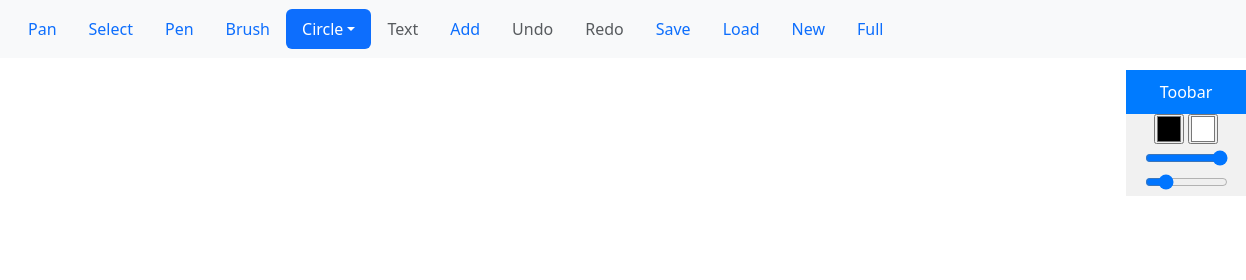
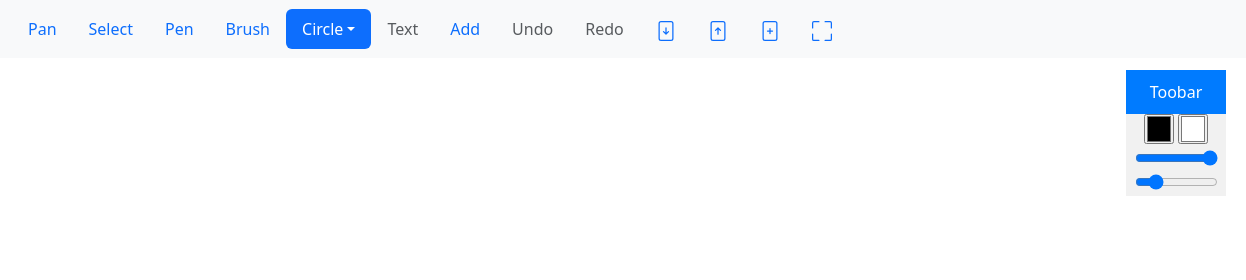
Before and after one commit to Achiria/drawapp, a website: page index.html in a window 1280 px wide. Shown: the top 280 px of the page, 34-1280 px from the left. Drawn offline with Linux system fonts and the light colour scheme.

Commit message:
icons for some buttons, try to improve panning stuttering

```diff
--- a/css/index.css
+++ b/css/index.css
@@ -16,6 +16,7 @@ canvas[resize] {
     z-index: 9;
     background-color: #f1f1f1;
     text-align: center;
+    width: 100px;
 }
 
 #toolbarheader {
--- a/index.html
+++ b/index.html
@@ -67,16 +67,44 @@
           <a id="redo-button" class="nav-link disabled" href="#" onclick="redoAction()">Redo</a>
       </li>
       <li class="nav-item">
-        <a id="save-button" class="nav-link" href="#" onclick="saveCanvas()">Save</a>
+        <span class="d-inline-block" tabindex="0" data-toggle="tooltip" title="Save">
+          <a id="save-button" class="nav-link" href="#" onclick="saveCanvas()">
+            <svg xmlns="http://www.w3.org/2000/svg" width="20" height="20" fill="currentColor" class="bi bi-file-arrow-down" viewBox="0 0 16 16">
+              <path d="M8 5a.5.5 0 0 1 .5.5v3.793l1.146-1.147a.5.5 0 0 1 .708.708l-2 2a.5.5 0 0 1-.708 0l-2-2a.5.5 0 1 1 .708-.708L7.5 9.293V5.5A.5.5 0 0 1 8 5"/>
+              <path d="M4 0a2 2 0 0 0-2 2v12a2 2 0 0 0 2 2h8a2 2 0 0 0 2-2V2a2 2 0 0 0-2-2zm0 1h8a1 1 0 0 1 1 1v12a1 1 0 0 1-1 1H4a1 1 0 0 1-1-1V2a1 1 0 0 1 1-1"/>
+            </svg>
+          </a>
+        </span>
       </li>
       <li class="nav-item">
-          <a id="load-button" class="nav-link" href="#" onclick="loadCanvas()">Load</a>
+        <span class="d-inline-block" tabindex="0" data-toggle="tooltip" title="Load">
+          <a id="load-button" class="nav-link" href="#" onclick="loadCanvas()">
+            <svg xmlns="http://www.w3.org/2000/svg" width="20" height="20" fill="currentColor" class="bi bi-file-arrow-up" viewBox="0 0 16 16">
+              <path d="M8 11a.5.5 0 0 0 .5-.5V6.707l1.146 1.147a.5.5 0 0 0 .708-.708l-2-2a.5.5 0 0 0-.708 0l-2 2a.5.5 0 1 0 .708.708L7.5 6.707V10.5a.5.5 0 0 0 .5.5"/>
+              <path d="M4 0a2 2 0 0 0-2 2v12a2 2 0 0 0 2 2h8a2 2 0 0 0 2-2V2a2 2 0 0 0-2-2zm0 1h8a1 1 0 0 1 1 1v12a1 1 0 0 1-1 1H4a1 1 0 0 1-1-1V2a1 1 0 0 1 1-1"/>
+            </svg>
+          </a>
+        </span>
       </li>
       <li class="nav-item">
-        <a id="new-button" class="nav-link" href="#" onclick="newCanvas()">New</a>
+        <span class="d-inline-block" tabindex="0" data-toggle="tooltip" title="New">
+          <a id="new-button" class="nav-link" href="#" onclick="newCanvas()">
+            <svg xmlns="http://www.w3.org/2000/svg" width="20" height="20" fill="currentColor" class="bi bi-file-plus" viewBox="0 0 16 16">
+              <path d="M8.5 6a.5.5 0 0 0-1 0v1.5H6a.5.5 0 0 0 0 1h1.5V10a.5.5 0 0 0 1 0V8.5H10a.5.5 0 0 0 0-1H8.5z"/>
+              <path d="M2 2a2 2 0 0 1 2-2h8a2 2 0 0 1 2 2v12a2 2 0 0 1-2 2H4a2 2 0 0 1-2-2zm10-1H4a1 1 0 0 0-1 1v12a1 1 0 0 0 1 1h8a1 1 0 0 0 1-1V2a1 1 0 0 0-1-1"/>
+            </svg>
+          </a>
+        </span>
       </li>
       <li class="nav-item">
-        <a id="new-button" class="nav-link" href="#" onclick="toggleFullScreen()">Full</a>
+        <!-- <a id="new-button" class="nav-link" href="#" onclick="toggleFullScreen()">Full</a> -->
+        <span class="d-inline-block" tabindex="0" data-toggle="tooltip" title="Fullscreen">
+        <a id="new-button" class="nav-link" href="#" onclick="toggleFullScreen()">
+          <svg xmlns="http://www.w3.org/2000/svg" width="20" height="20" fill="currentColor" class="bi bi-fullscreen" viewBox="0 0 16 16">
+            <path id="fullscreen-button" d="M1.5 1a.5.5 0 0 0-.5.5v4a.5.5 0 0 1-1 0v-4A1.5 1.5 0 0 1 1.5 0h4a.5.5 0 0 1 0 1zM10 .5a.5.5 0 0 1 .5-.5h4A1.5 1.5 0 0 1 16 1.5v4a.5.5 0 0 1-1 0v-4a.5.5 0 0 0-.5-.5h-4a.5.5 0 0 1-.5-.5M.5 10a.5.5 0 0 1 .5.5v4a.5.5 0 0 0 .5.5h4a.5.5 0 0 1 0 1h-4A1.5 1.5 0 0 1 0 14.5v-4a.5.5 0 0 1 .5-.5m15 0a.5.5 0 0 1 .5.5v4a1.5 1.5 0 0 1-1.5 1.5h-4a.5.5 0 0 1 0-1h4a.5.5 0 0 0 .5-.5v-4a.5.5 0 0 1 .5-.5"/>
+          </svg>
+        </a>
+        </span>
       </li>
     </ul>
   </nav>
--- a/js/index.js
+++ b/js/index.js
@@ -150,6 +150,7 @@ function redoAction() {
 function toggleFullScreen() {
 	var element = document.documentElement;
 	if (globals.fullScreen == false) {
+		document.getElementById("fullscreen-button").attributes.d.value = 'M5.5 0a.5.5 0 0 1 .5.5v4A1.5 1.5 0 0 1 4.5 6h-4a.5.5 0 0 1 0-1h4a.5.5 0 0 0 .5-.5v-4a.5.5 0 0 1 .5-.5m5 0a.5.5 0 0 1 .5.5v4a.5.5 0 0 0 .5.5h4a.5.5 0 0 1 0 1h-4A1.5 1.5 0 0 1 10 4.5v-4a.5.5 0 0 1 .5-.5M0 10.5a.5.5 0 0 1 .5-.5h4A1.5 1.5 0 0 1 6 11.5v4a.5.5 0 0 1-1 0v-4a.5.5 0 0 0-.5-.5h-4a.5.5 0 0 1-.5-.5m10 1a1.5 1.5 0 0 1 1.5-1.5h4a.5.5 0 0 1 0 1h-4a.5.5 0 0 0-.5.5v4a.5.5 0 0 1-1 0z';
 		if (element.requestFullscreen)
 			element.requestFullscreen();
 		else if (element.mozRequestFullScreen)
@@ -160,6 +161,7 @@ function toggleFullScreen() {
 			element.msRequestFullscreen();
 		globals.fullScreen = true;
 	} else {
+		document.getElementById("fullscreen-button").attributes.d.value = 'M1.5 1a.5.5 0 0 0-.5.5v4a.5.5 0 0 1-1 0v-4A1.5 1.5 0 0 1 1.5 0h4a.5.5 0 0 1 0 1zM10 .5a.5.5 0 0 1 .5-.5h4A1.5 1.5 0 0 1 16 1.5v4a.5.5 0 0 1-1 0v-4a.5.5 0 0 0-.5-.5h-4a.5.5 0 0 1-.5-.5M.5 10a.5.5 0 0 1 .5.5v4a.5.5 0 0 0 .5.5h4a.5.5 0 0 1 0 1h-4A1.5 1.5 0 0 1 0 14.5v-4a.5.5 0 0 1 .5-.5m15 0a.5.5 0 0 1 .5.5v4a1.5 1.5 0 0 1-1.5 1.5h-4a.5.5 0 0 1 0-1h4a.5.5 0 0 0 .5-.5v-4a.5.5 0 0 1 .5-.5';
 		if (document.exitFullscreen)
 			document.exitFullscreen();
 		else if (document.mozCancelFullScreen)  /* Firefox */
@@ -171,6 +173,13 @@ function toggleFullScreen() {
 		globals.fullScreen = false;
 	}
 }
+
+document.addEventListener("fullscreenchange", (event) => {
+	if (!document.fullscreenElement) {
+		document.getElementById("fullscreen-button").attributes.d.value = 'M1.5 1a.5.5 0 0 0-.5.5v4a.5.5 0 0 1-1 0v-4A1.5 1.5 0 0 1 1.5 0h4a.5.5 0 0 1 0 1zM10 .5a.5.5 0 0 1 .5-.5h4A1.5 1.5 0 0 1 16 1.5v4a.5.5 0 0 1-1 0v-4a.5.5 0 0 0-.5-.5h-4a.5.5 0 0 1-.5-.5M.5 10a.5.5 0 0 1 .5.5v4a.5.5 0 0 0 .5.5h4a.5.5 0 0 1 0 1h-4A1.5 1.5 0 0 1 0 14.5v-4a.5.5 0 0 1 .5-.5m15 0a.5.5 0 0 1 .5.5v4a1.5 1.5 0 0 1-1.5 1.5h-4a.5.5 0 0 1 0-1h4a.5.5 0 0 0 .5-.5v-4a.5.5 0 0 1 .5-.5';
+		globals.fullScreen = false;
+	}
+});
 
 
 
--- a/js/paper.js
+++ b/js/paper.js
@@ -51,6 +51,8 @@ function leftClickDown(hitResult, event) {
 					// segment = path.insert(location.index + 1, event.point);
 				}
 				break;
+			case 'fill':
+				break;
 			default:
 				break;
 		}
@@ -62,6 +64,8 @@ function leftClickDown(hitResult, event) {
 				event.item.set({
 					selected: true
 				});
+			if (segment != null)
+				segment.set({selected: true});
 			break;
 		case "pen":
 			penPath = new Path();
@@ -305,5 +309,7 @@ function changeZoom(oldZoom, delta) {
 }
 
 function moveCenter(event) {
-	project.view.translate(event.delta);
+	requestAnimationFrame(function() {
+		project.view.translate(event.delta);
+	});
 }
```
